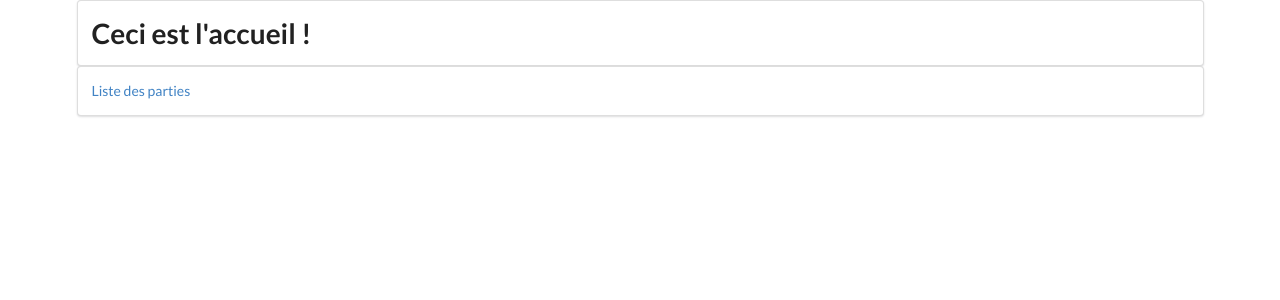
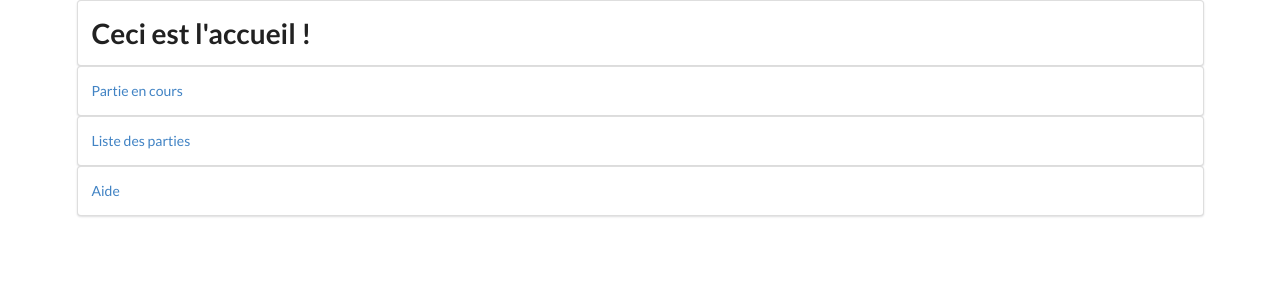
Before and after one commit to Slyces/Pleine_Lune, a Django app: page /home in a window 1280 px wide. Shown: the top 300 px of the page. Run offline with Django 3.2, Linux system fonts and the light colour scheme.

Commit message:
Ajout de liens

```diff
--- a/templates/website/currentGame.html
+++ b/templates/website/currentGame.html
@@ -12,6 +12,11 @@
             <h1 class="ui center"> Ceci est une partie en cours ! </h1>
         </div>
     </div>
+    <div class="ui container">
+        <div class="ui segment">
+           <p><a href="{% url 'home' %}">Page d'accueil</a></p>
+        </div>
+    </div>
 {% endblock %}
 
 {% block footer %}{% endblock %}
--- a/templates/website/gameList.html
+++ b/templates/website/gameList.html
@@ -12,6 +12,11 @@
             <h1 class="ui center"> Ceci est la liste des parties! </h1>
         </div>
     </div>
+    <div class="ui container">
+        <div class="ui segment">
+           <p><a href="{% url 'home' %}">Page d'accueil</a></p>
+        </div>
+    </div>
 {% endblock %}
 
 {% block footer %}{% endblock %}
--- a/templates/website/help.html
+++ b/templates/website/help.html
@@ -12,6 +12,11 @@
             <h1 class="ui center"> Ceci est l'aide! </h1>
         </div>
     </div>
+    <div class="ui container">
+        <div class="ui segment">
+           <p><a href="{% url 'home' %}">Page d'accueil</a></p>
+        </div>
+    </div>
 {% endblock %}
 
 {% block footer %}{% endblock %}
--- a/templates/website/home.html
+++ b/templates/website/home.html
@@ -21,7 +21,17 @@
 {#    {% endfor %}#}
     <div class="ui container">
         <div class="ui segment">
+            <p><a href="{% url 'currentGame' %}">Partie en cours</a></p>
+        </div>
+    </div>
+    <div class="ui container">
+        <div class="ui segment">
             <p><a href="{% url 'gameList' %}">Liste des parties</a></p>
+        </div>
+    </div>
+    <div class="ui container">
+        <div class="ui segment">
+            <p><a href="{% url 'help' %}">Aide</a></p>
         </div>
     </div>
 
```
